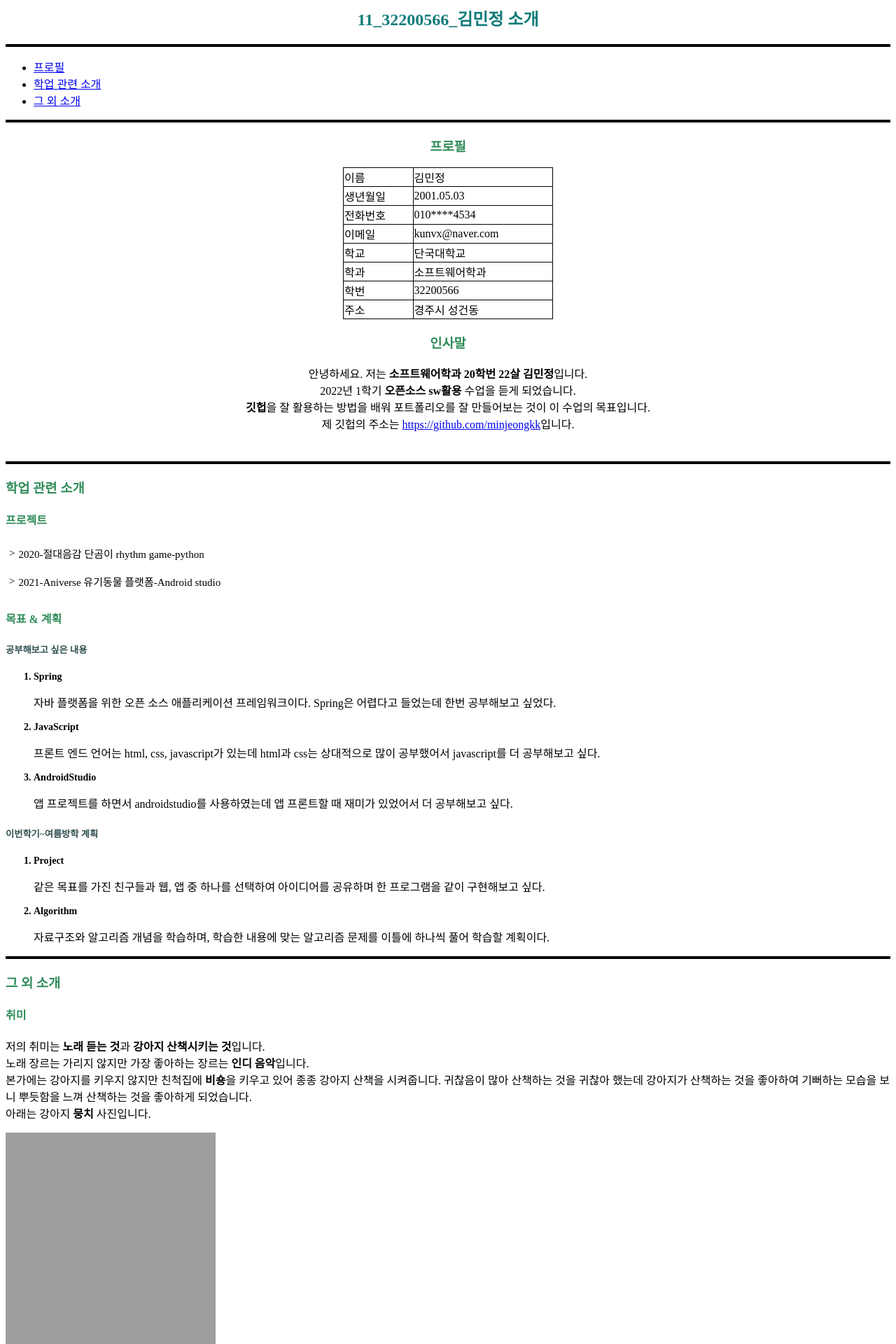
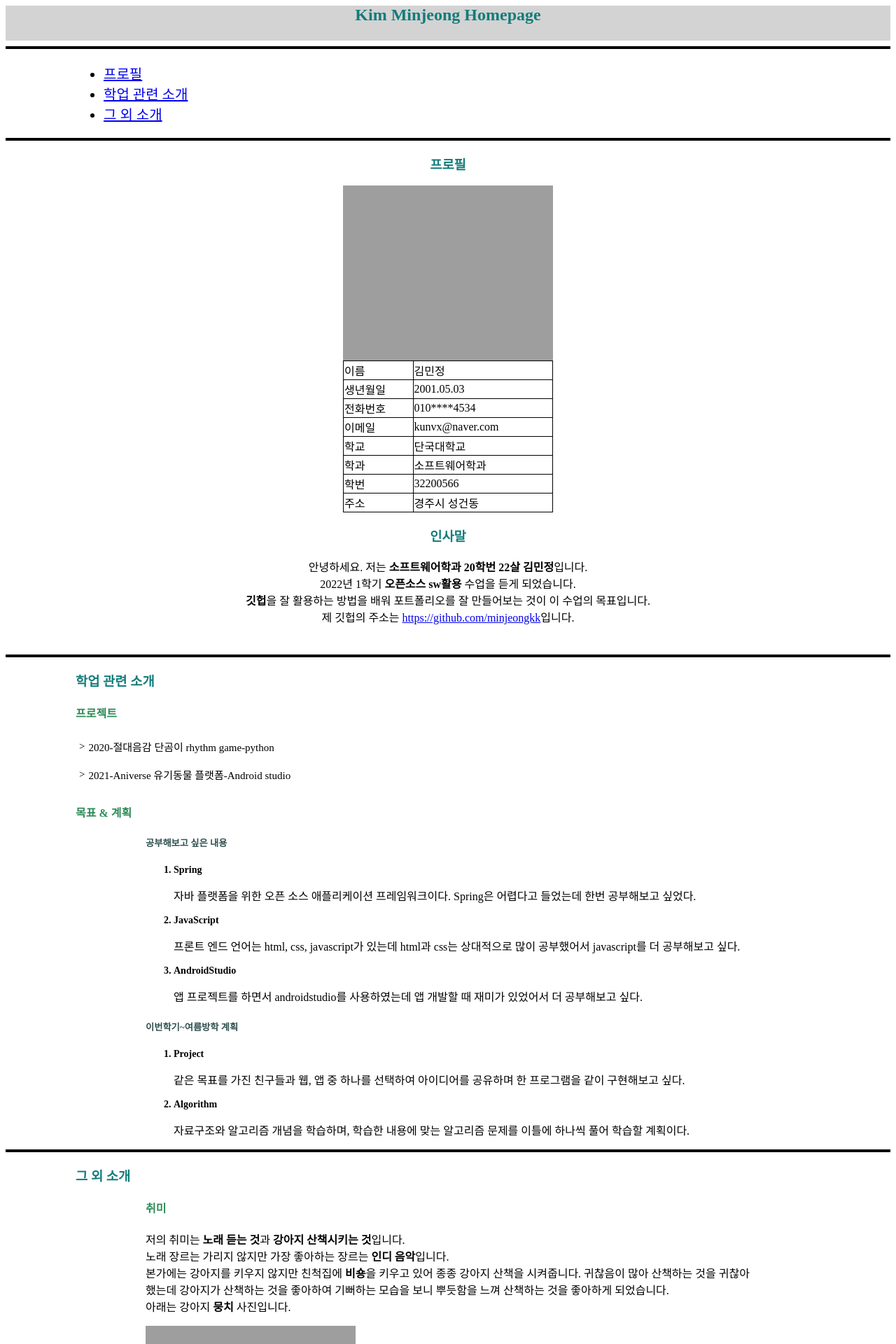
Before and after one commit to minjeongkk/final_django, a Django app: page / in a window 1280 px wide. Shown: the top 1920 px of the page at 70% size. Run offline with Django 4.2, Linux system fonts and the light colour scheme; grey boxes are pictures that could not be loaded.

Commit message:
html 수정

```diff
--- a/mywebsite/myfirstapp/templates/index.html
+++ b/mywebsite/myfirstapp/templates/index.html
@@ -2,6 +2,15 @@
     <head>
         <title>KimMinjeong</title>
         <style>
+            header{
+                background-color: lightgray;
+                height:50px;
+                text-align: center;
+            }
+            div, nav{
+                margin-left:100px;
+                margin-right:100px;
+            }
             table{
                 border : 1px solid;
                 width : 300;
@@ -14,7 +23,7 @@
                 color:#127c7a;
             }
             h3{
-                color:seagreen;
+                color:#127c7a;
             }
             h4{
                 color:seagreen;
@@ -52,14 +61,15 @@
                 font-size:14px;
                 font-weight: bolder;
             }
-
         </style>
     </head>
     <body>
-        <h2 align="center">11_32200566_김민정 소개</h2>
+        <header>
+            <h2 align="center">Kim Minjeong Homepage</h2>
+        </header>
         <hr style="border:solid 2px black">
         <nav>
-            <ul>
+            <ul style="font-size:20px;">
                 <li><a href="#1">프로필</a></li>
                 <li><a href="#2">학업 관련 소개</a></li>
                 <li><a href="#3">그 외 소개</a></li>
@@ -68,6 +78,7 @@
 
         <hr style="border:solid 2px black">
             <h3 align="center" id="1">프로필</h3>
+            <CENTER><img src="https://upload.wikimedia.org/wikipedia/ko/0/06/Dankook_emblem.png" alt="dankook image" width="300" height="250"></CENTER>
             <table align="center">
                 <tr>
                     <td>이름</td>
@@ -130,7 +141,7 @@
                 <li>JavaScript</li>
                 <p>프론트 엔드 언어는 html, css, javascript가 있는데 html과 css는 상대적으로 많이 공부했어서 javascript를 더 공부해보고 싶다.</p>
                 <li>AndroidStudio</li>
-                <p>앱 프로젝트를 하면서 androidstudio를 사용하였는데 앱 프론트할 때 재미가 있었어서 더 공부해보고 싶다.</p>
+                <p>앱 프로젝트를 하면서 androidstudio를 사용하였는데 앱 개발할 때 재미가 있었어서 더 공부해보고 싶다.</p>
             </ol>
             </div>
             <div>
```
